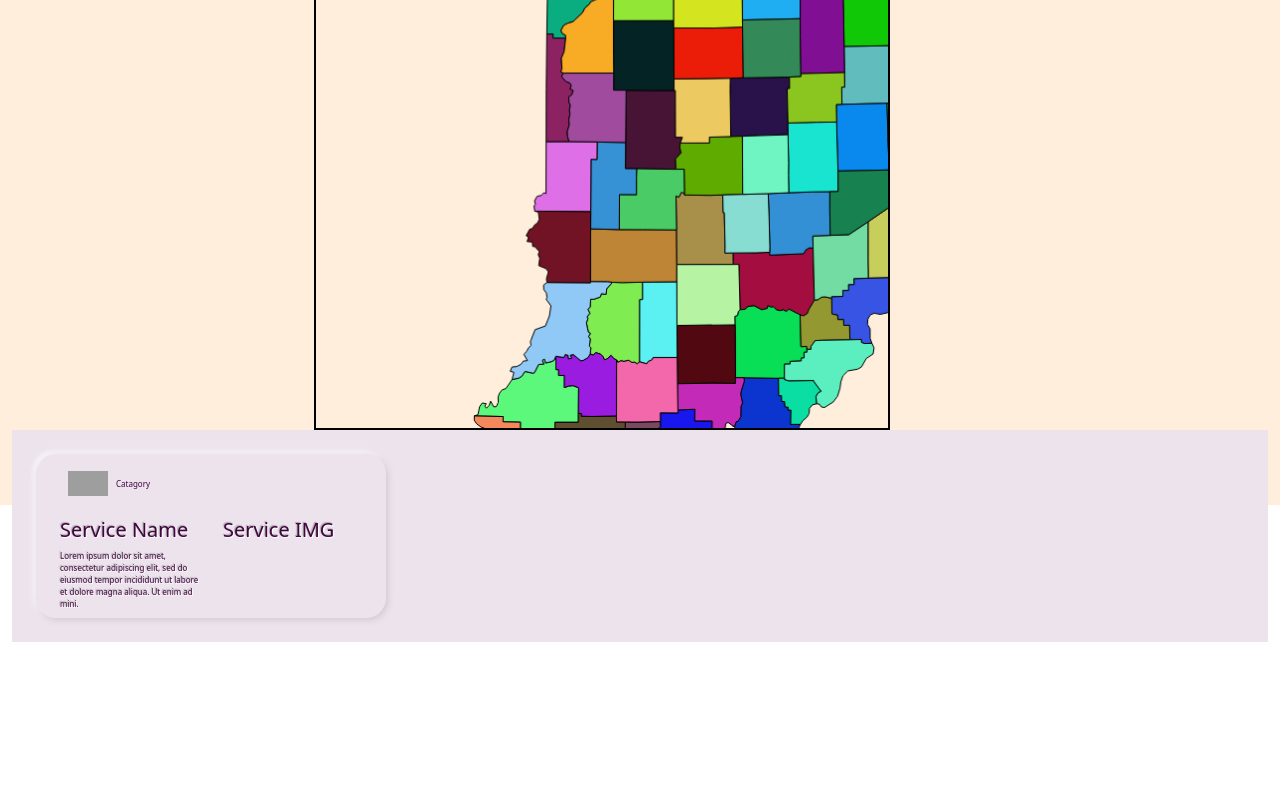
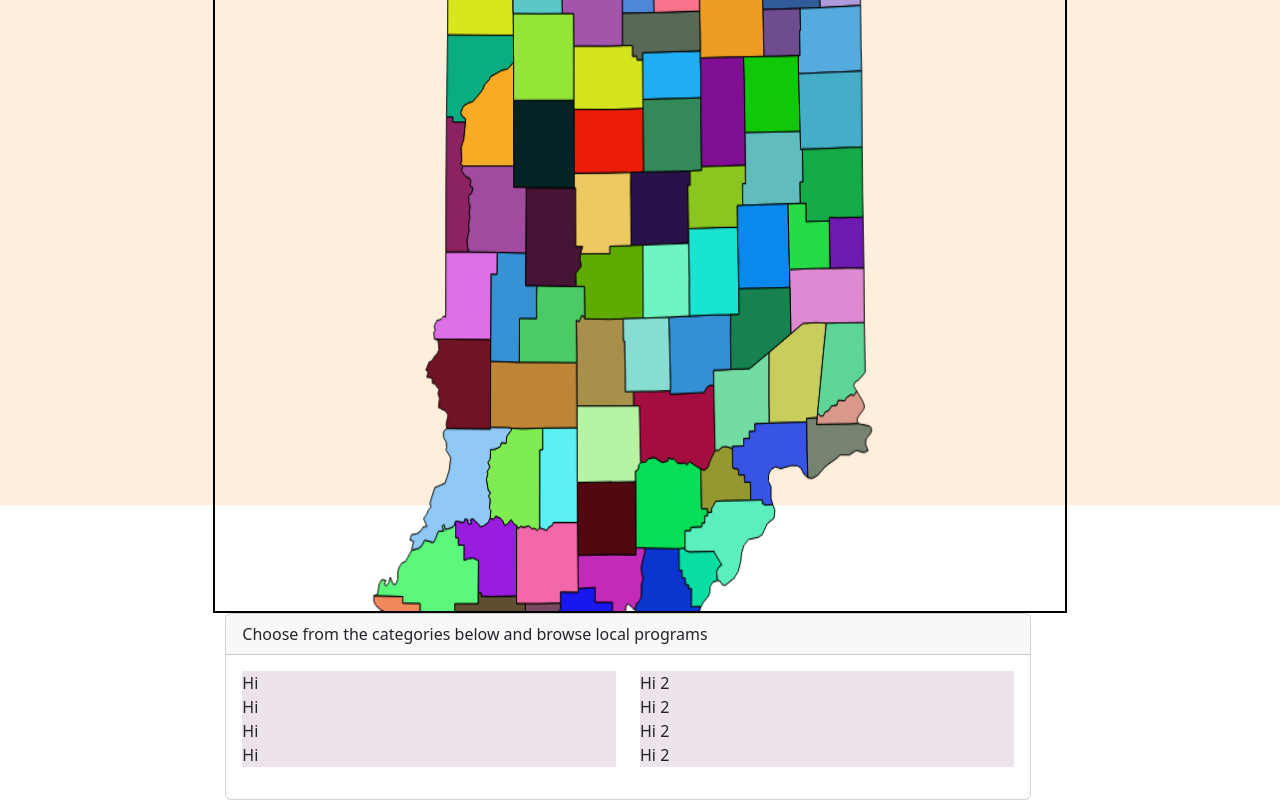
Before and after one commit to apet2929/CSSE280-FinalProject, a React (Create React App) app in the folder frontend/csse280-final-project/: page / in a window 1280 px wide. Shown: the part 295-1095 px from the top of the page. Before the commit the page ends 953 px from the top, so only its background shows below. Built offline with nearby package versions, Linux system fonts and the light colour scheme; grey boxes are pictures that could not be loaded.

Commit message:
Start working on category list popup

```diff
--- a/frontend/csse280-final-project/package.json
+++ b/frontend/csse280-final-project/package.json
@@ -14,6 +14,7 @@
     "react": "^18.2.0",
     "react-bootstrap": "^2.9.0",
     "react-dom": "^18.2.0",
+    "react-icons": "^4.11.0",
     "react-scripts": "5.0.1",
     "typescript": "^4.9.5",
     "web-vitals": "^2.1.4"
--- a/frontend/csse280-final-project/src/App.css
+++ b/frontend/csse280-final-project/src/App.css
@@ -1,42 +1,3 @@
-.App {
-  text-align: center;
-}
-
-.App-logo {
-  height: 40vmin;
-  pointer-events: none;
-}
-
-@media (prefers-reduced-motion: no-preference) {
-  .App-logo {
-    animation: App-logo-spin infinite 20s linear;
-  }
-}
-
-.App-header {
-  background-color: #282c34;
-  min-height: 100vh;
-  display: flex;
-  flex-direction: column;
-  align-items: center;
-  justify-content: center;
-  font-size: calc(10px + 2vmin);
-  color: white;
-}
-
-.App-link {
-  color: #61dafb;
-}
-
-@keyframes App-logo-spin {
-  from {
-    transform: rotate(0deg);
-  }
-  to {
-    transform: rotate(360deg);
-  }
-}
-
 #header {
   width: 75%;
   height: 45px;
@@ -55,3 +16,8 @@
 #header > h3 {
   padding: 0.25rem 0;
 }
+
+canvas {
+  display: block;
+  margin: auto;
+}
--- a/frontend/csse280-final-project/src/App.tsx
+++ b/frontend/csse280-final-project/src/App.tsx
@@ -7,7 +7,7 @@ import Button from 'react-bootstrap/Button';
 import './App.css';
 import { MapView } from './MapView';
 import PageHeader from './PageHeader';
-import ServiceTableData from './ServiceTableData';
+import ServiceList from './ServiceList';
 
 const ExampleToast = ({ children } : {children : any}) => {
   const [show, toggleShow] = useState(true);
@@ -34,27 +34,30 @@ const App = () => {
   }
   let width = root?.clientWidth || 500;
   let height = root?.clientHeight || 600;
-  let mapWidth = (width/2) * 0.9;
+  let mapWidth = (width/1.5);
   let mapHeight = height * 0.9;
 
+  let renderState = () => {
+    return Pages[state];
+  }
+
+  let Pages = [
+    <MapView width={mapWidth} height={mapHeight} onClick={pageTwo} />,
+    <ServiceList />,
+  ]
+
+  function pageTwo(county_key: string) {
+    console.log(county_key);
+    setState(1)
+  }
+
+  let [state, setState] = useState(0)
+
   return (
-  <div className="container-fluid h-100 w-100">
+  <div className="h-100 w-100">
     <PageHeader />
     <div className="row w-100 justify-content-center">
-      <div className="col-md-3 p-0">
-        hello
-      </div>
-      <div className="col-md-6 p-0">
-        <MapView width={mapWidth} height={mapHeight} />
-      </div>
-      <div className="col-md-3 p-0">
-        world
-      </div>
-    </div>
-    <div className="row">
-        <ul className="list-unstyled">
-          <ServiceTableData />
-        </ul>
+        { renderState() }
     </div>
   </div>
   );
--- a/frontend/csse280-final-project/src/Canvas.tsx
+++ b/frontend/csse280-final-project/src/Canvas.tsx
@@ -12,7 +12,7 @@ type CanvasProps = {
   canvasWidth: number;
   canvasHeight: number;
   counties: Map<string, County>;
-
+  onClick: Function
 };
 
 type Point = {
@@ -71,6 +71,7 @@ export default function Canvas(props: CanvasProps) {
       if(context != null && context.isPointInPath(county.path, pos.x, pos.y)) {
         console.log(key);
         county.onClick(key, e);
+        props.onClick(key)
       }
     }
   }
--- a/frontend/csse280-final-project/src/MapView.tsx
+++ b/frontend/csse280-final-project/src/MapView.tsx
@@ -1,6 +1,7 @@
 import * as React from "react";
 import Canvas from "./Canvas";
 import County from "./County";
+import ServiceCategoryPopup from "./ServiceCategoryPopup";
 
 let county_svgs = [
   <path d="M 549.16 223.67 566.5 223.17 565.25 170.85 590.81 170.41 604.9 169.85 606.24 204.64 607.32 239.48 587.15 240.12 549.76 240.93 549.16 223.67 Z" id="Wells" fill="#b3c4db"/>,
@@ -136,9 +137,13 @@ let county_svgs = [
 
 interface MapViewProps {
   width: number,
-  height: number
+  height: number,
+  onClick: Function
 };
 
 export const MapView = (props: MapViewProps) => {
-  return <Canvas canvasWidth={props.width} canvasHeight={props.height} counties={counties}/>
+  return <div style={{width: props.width}}>
+    <Canvas canvasWidth={props.width} canvasHeight={props.height} counties={counties} onClick={props.onClick}/>
+    <ServiceCategoryPopup />
+  </div>
 }
--- /dev/null
+++ b/frontend/csse280-final-project/src/ServiceCategoryPopup.tsx
@@ -0,0 +1,33 @@
+let ServiceCategoryPopup = () => {
+    return <div className="container">
+        <div className="card">
+            <div className="card-header">
+            Choose from the categories below and browse local programs
+            </div>
+            <div className="card-body">
+                <div className="row">
+                    <div className="col-6">
+                        <ul className="list-unstyled">
+                            <li>Hi</li>
+                            <li>Hi</li>
+                            <li>Hi</li>
+                            <li>Hi</li>
+                        </ul>
+                    </div>
+                    <div className="col-6">
+                        <ul className="list-unstyled">
+                            <li>Hi 2</li>
+                            <li>Hi 2</li>
+                            <li>Hi 2</li>
+                            <li>Hi 2</li>
+                        </ul>
+                    </div>
+                </div>
+
+
+            </div>
+        </div>
+    </div>
+}
+
+export default ServiceCategoryPopup
--- a/frontend/csse280-final-project/src/ServiceTableData.tsx
+++ b/frontend/csse280-final-project/src/ServiceList.tsx
@@ -1,10 +1,7 @@
 import * as React from 'react';
 import './ServiceTableData.css'
 
-/* type ServiceTableDataProps =  */
-
-
-const ServiceTableData = () => {
+const ServiceListItem = () => {
     return (
         <>
             <li className="p-4 m-6">
@@ -32,4 +29,10 @@ const ServiceTableData = () => {
     );
 };
 
-export default ServiceTableData;
+const ServiceList = () => {
+    return <ul className='list-unstyled'>
+        <ServiceListItem />
+        <ServiceListItem />
+    </ul>
+}
+export default ServiceList;
```
Also changed, not shown: 1 other file (tests, documents, lock files or other folders).
